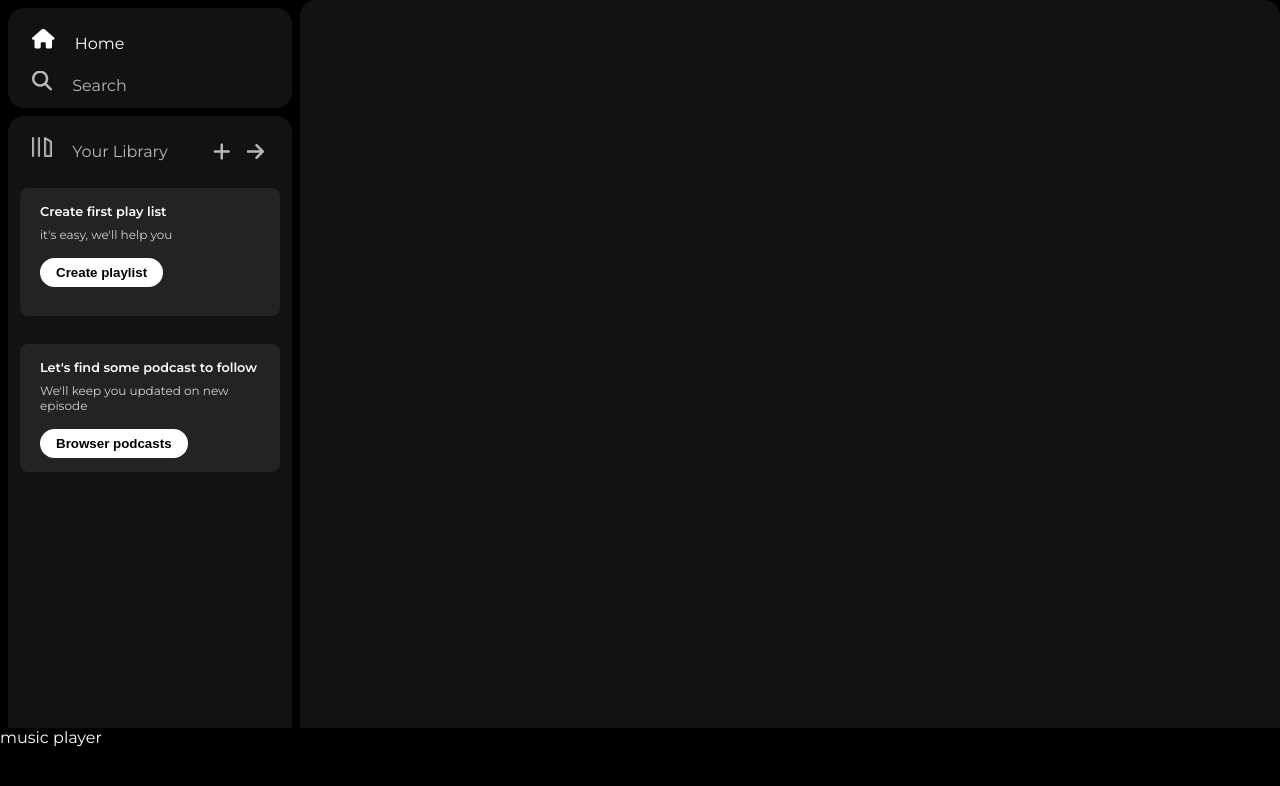
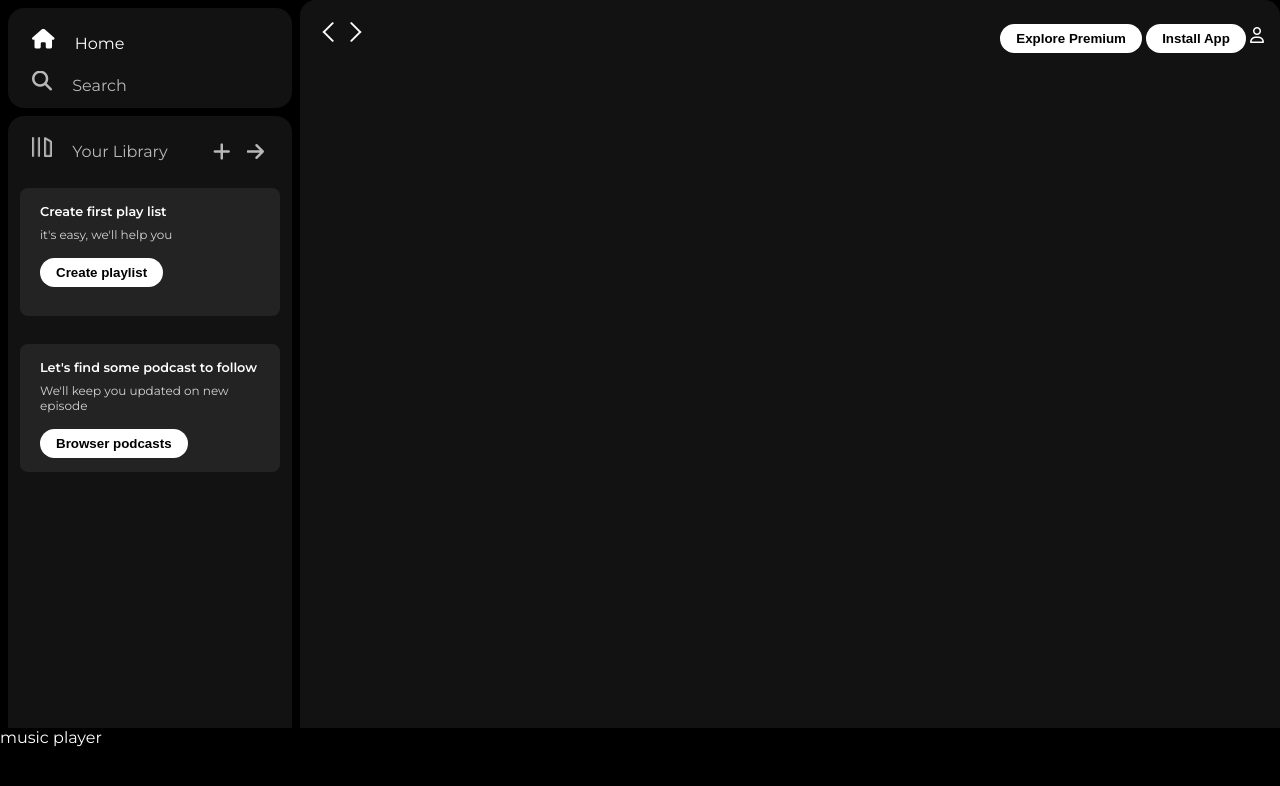
Before and after one commit to lambodarbag/Spotify-clone, a plain HTML site: page index.html in a window 1280 px wide. Drawn offline with Linux system fonts and the light colour scheme.

Commit message:
Styles: Updated

```diff
--- a/index.html
+++ b/index.html
@@ -54,8 +54,20 @@
             </div>
         </div>
         <div class="main-content">
-            <div class="sticky-nav"></div>
+            <div class="sticky-nav">
+                <div class="nav-icons">
+                    <img src="./assets/backward_icon.png">
+                    <img src="./assets/forward_icon.png">
+                </div>
+                <div class="sticky-nav-option">
+                    <button class="badge">Explore Premium</button>
+                    <button class="badge">Install App</button>
+                    <i class="fa-regular fa-user"></i>
+                </div>
+
+            </div>
         </div>
+
         <div class="music-player">music player</div>
     </div>
 
--- a/style.css
+++ b/style.css
@@ -135,3 +135,13 @@ a {
     height: 1.8rem;
     width: fit-content;
 }
+
+.sticky-nav {
+    position: sticky;
+    top: 0;
+    background-color: #121212;
+    display: flex;
+    justify-content: space-between;
+    align-items: center;
+    padding: 1rem;
+}
```
